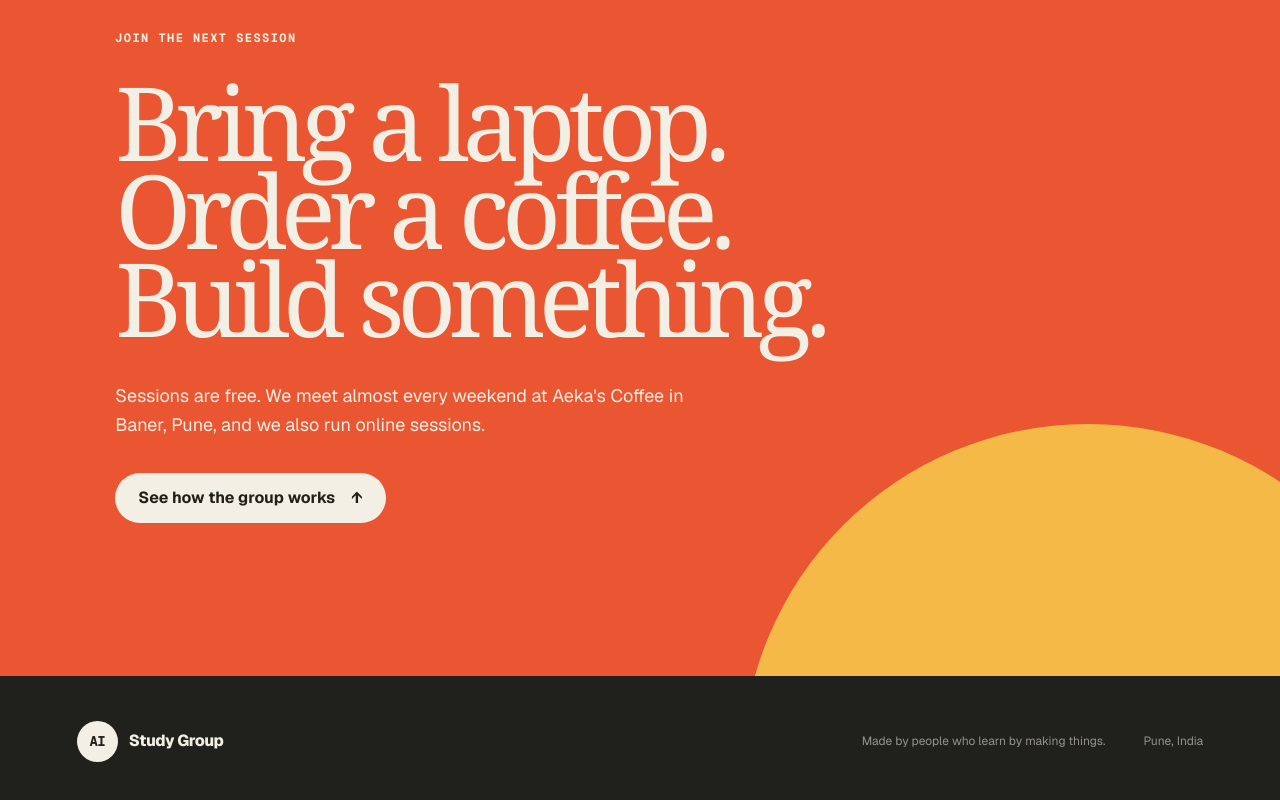
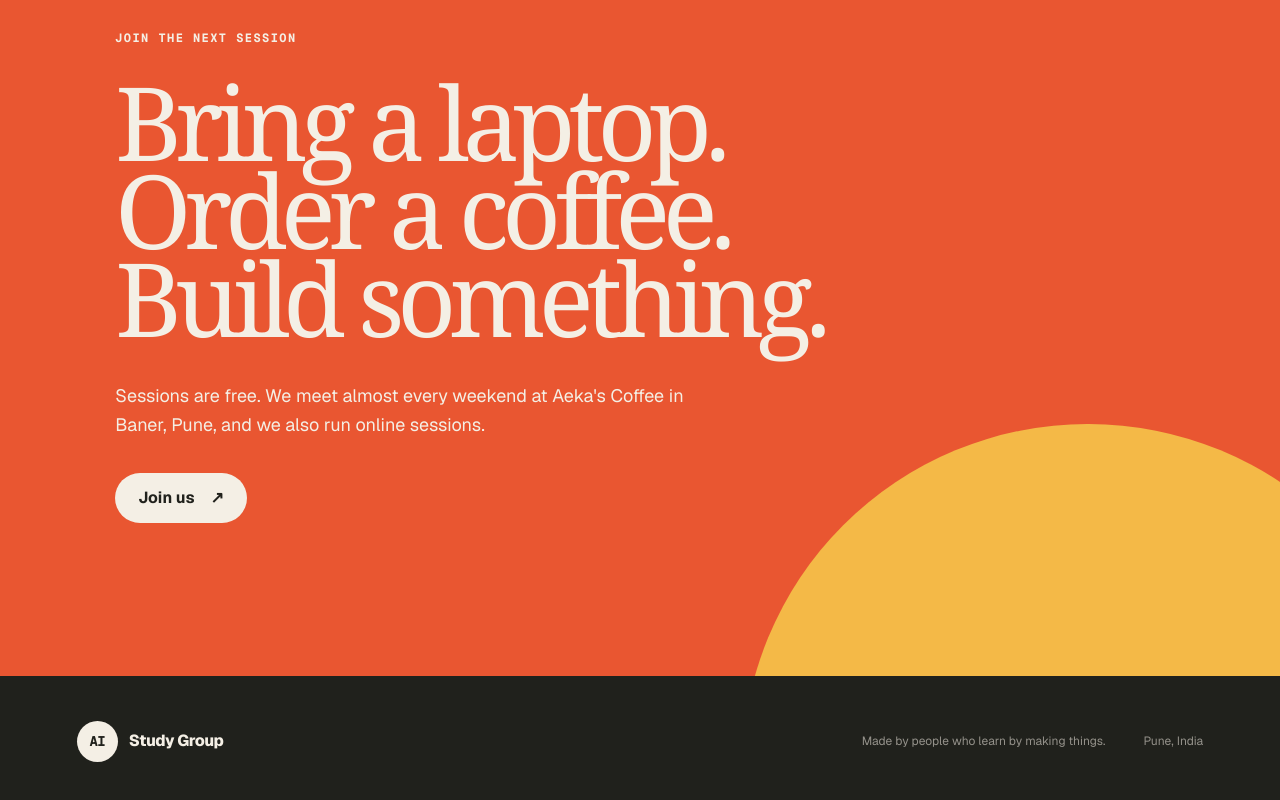
Before and after one commit to Aditya-Kabra/ai-study-group-public, a Next.js app: page / in a window 1280 px wide. Shown: the part 6833-7633 px from the top of the page. Built offline with nearby package versions, Linux system fonts and the light colour scheme.

Commit message:
Link final join button to WhatsApp

```diff
--- a/app/page.tsx
+++ b/app/page.tsx
@@ -206,7 +206,7 @@ export default function Home() {
         <p className="eyebrow">Join the next session</p>
         <h2>Bring a laptop.<br />Order a coffee.<br />Build something.</h2>
         <p>Sessions are free. We meet almost every weekend at Aeka&apos;s Coffee in Baner, Pune, and we also run online sessions.</p>
-        <a className="button button-light" href="#top">See how the group works <span aria-hidden="true">↑</span></a>
+        <a className="button button-light" href={whatsappGroupUrl} target="_blank" rel="noreferrer">Join us <span aria-hidden="true">↗</span></a>
       </section>
 
       <footer>
```
